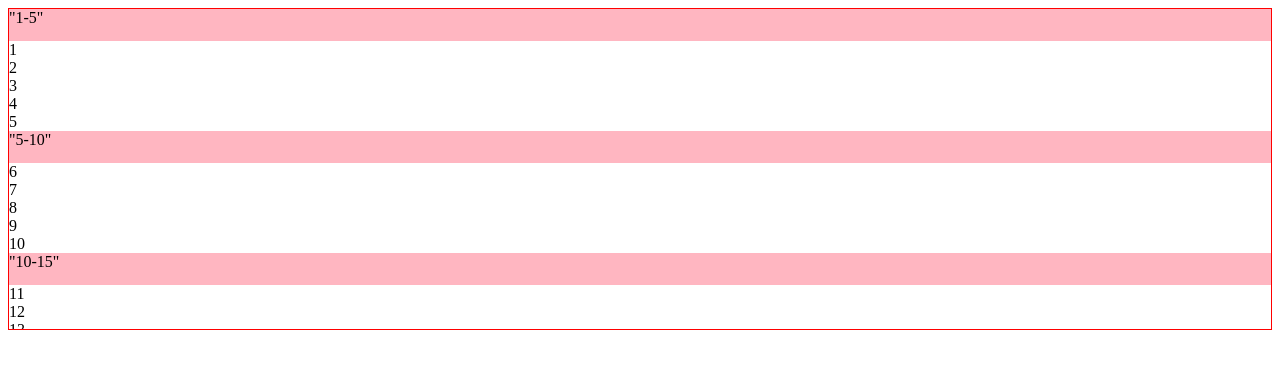
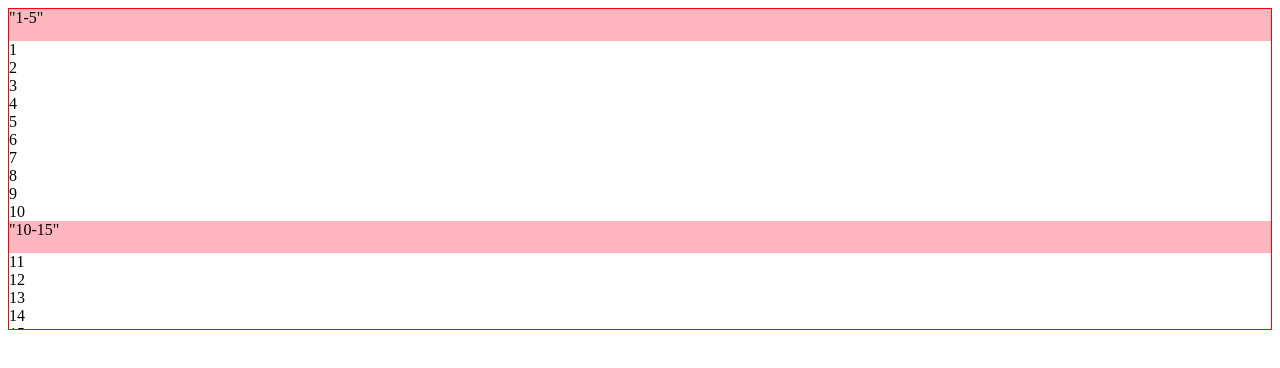
Before and after one commit to splog95/tensor_test_task1, a plain HTML site: page index.html in a window 1280 px wide. Drawn offline with Linux system fonts and the light colour scheme.

Commit message:
delete_one_sticky_pos_from_index.html

```diff
--- a/index.html
+++ b/index.html
@@ -19,7 +19,6 @@
           3<br>
           4<br>
           5<br>
-          <div class="sticky">"5-10"</div>
           6<br>
           7<br>
           8<br>
```
